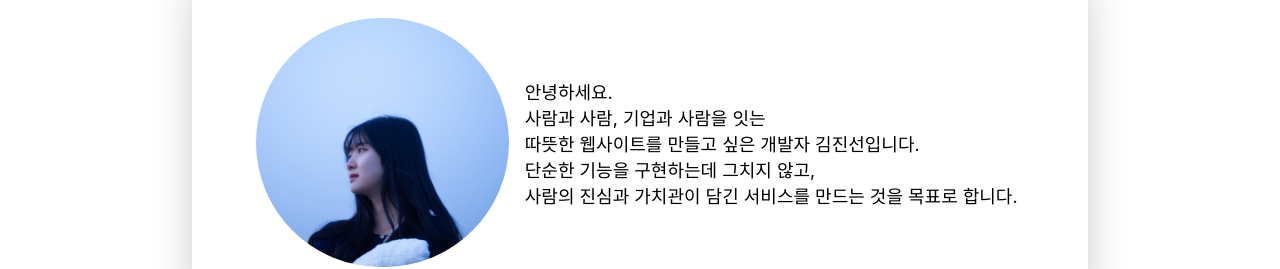
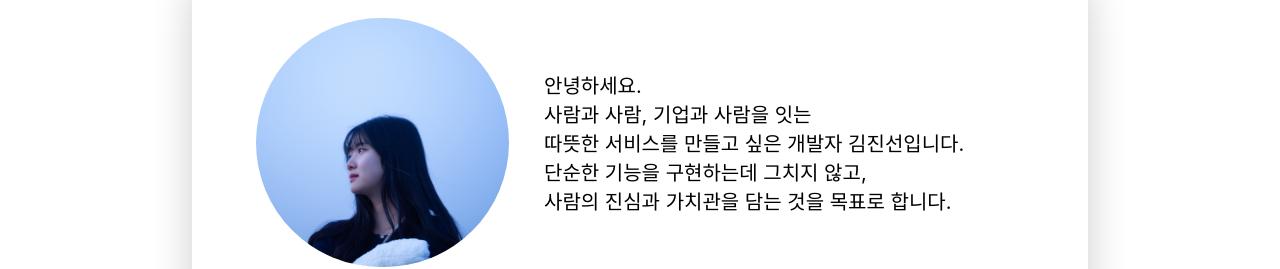
Before and after one commit to JInsunnya/Portfolio-ForJapan, a React (Create React App) app: page / in a window 1280 px wide. Shown: the part 254-523 px from the top of the page. Built offline with nearby package versions, Linux system fonts and the light colour scheme.

Commit message:
chore: 자기소개 문구 다듬기 및 UI 스타일 보완

```diff
--- a/src/components/Intro.jsx
+++ b/src/components/Intro.jsx
@@ -14,9 +14,9 @@ const Intro = () => {
                 <I.Text>
                     안녕하세요. <br />
                     사람과 사람, 기업과 사람을 잇는 <br />
-                    따뜻한 웹사이트를 만들고 싶은 개발자 김진선입니다. <br />
+                    따뜻한 서비스를 만들고 싶은 개발자 김진선입니다. <br />
                     단순한 기능을 구현하는데 그치지 않고, <br />
-                    사람의 진심과 가치관이 담긴 서비스를 만드는 것을 목표로 합니다.
+                    사람의 진심과 가치관을 담는 것을 목표로 합니다.
                 </I.Text>
             </I.Content>
         </I.Container>
--- a/src/components/IntroStyles.js
+++ b/src/components/IntroStyles.js
@@ -36,8 +36,8 @@ export const ImageRow = styled.div`
 
 export const Text = styled.div`
     flex: 1;
-    font-size: 18px;
+    font-size: 20px;
     text-align: left;
-    margin-left: -30%;
+    margin-left: -25%;
     justify-content: center;
 `;
```
